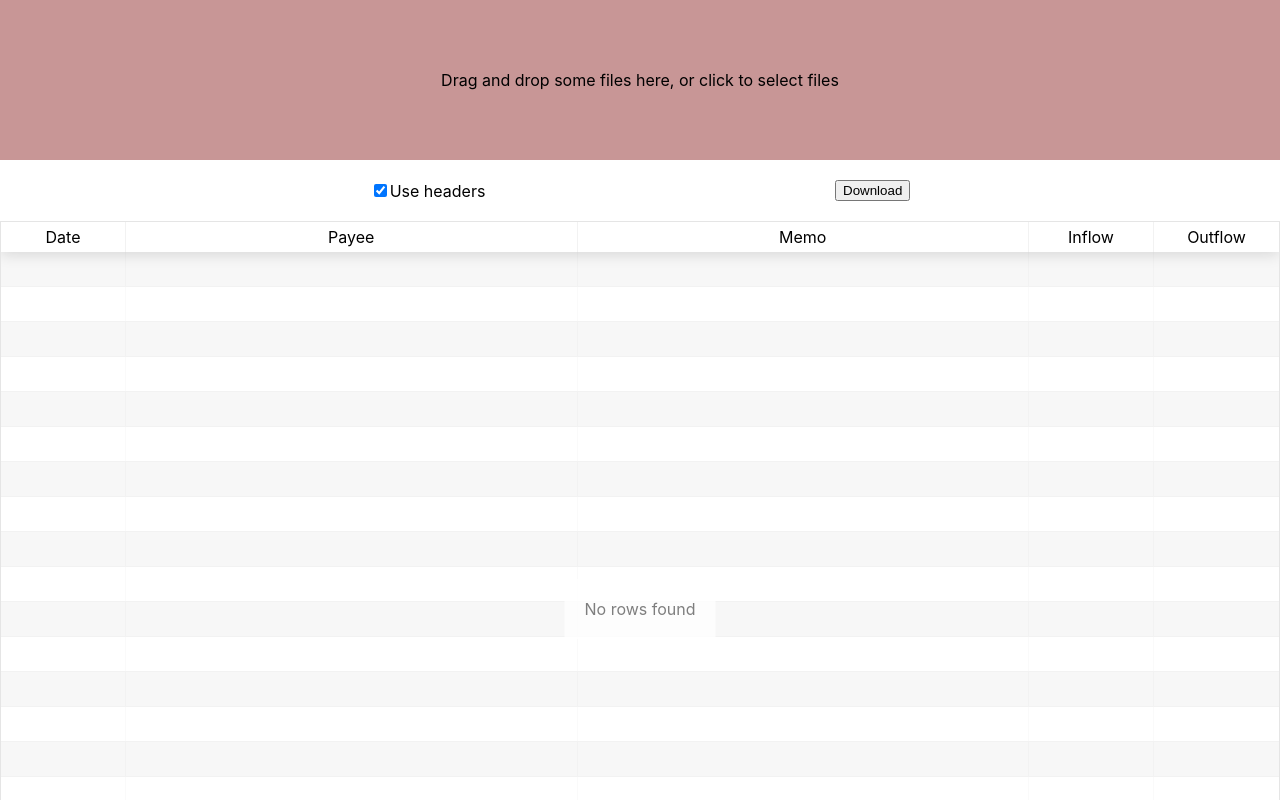
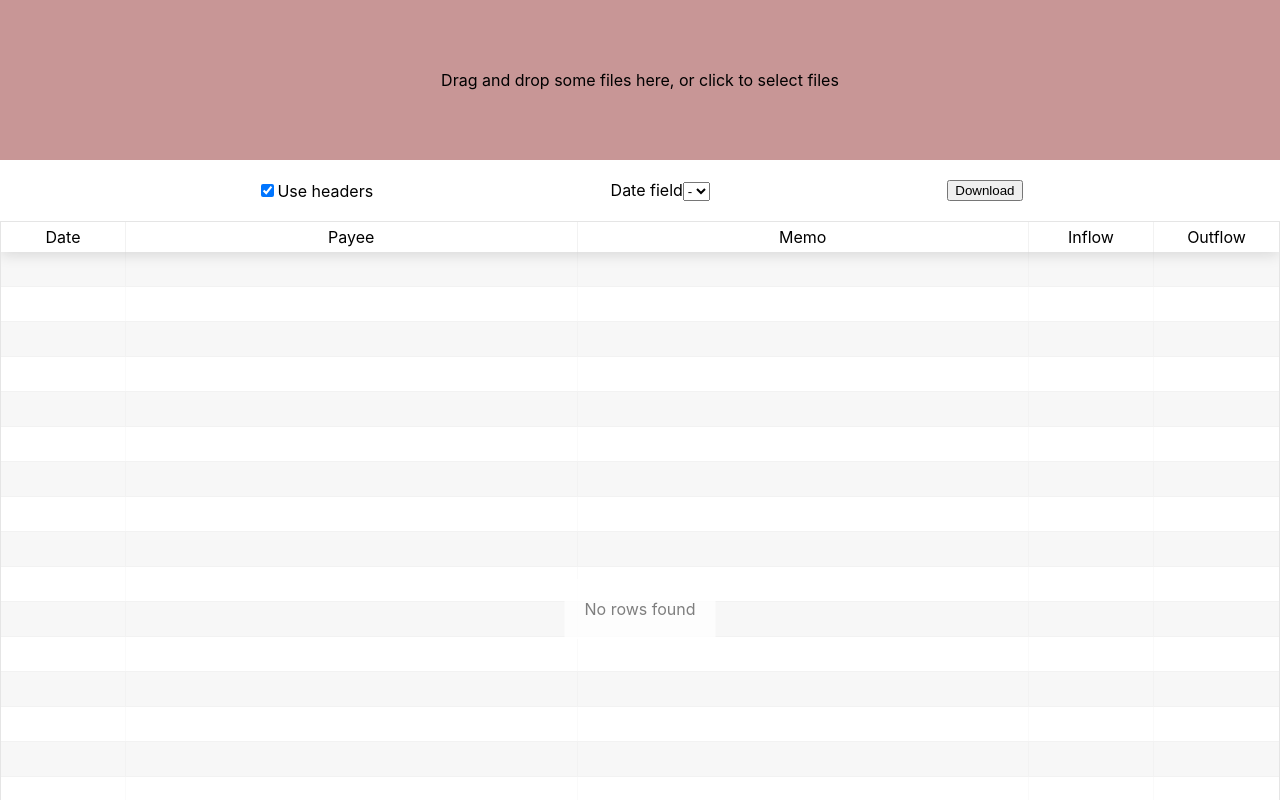
Before and after one commit to kvasbo/ynab-parser, a React (Create React App) app: page / in a window 1280 px wide. Shown: the top 800 px of the page. Built offline with nearby package versions, Linux system fonts and the light colour scheme.

Commit message:
Start work on column selectors

```diff
--- a/src/App.tsx
+++ b/src/App.tsx
@@ -96,6 +96,17 @@ class App extends React.PureComponent<{}, AppState> {
         return d;
     };
 
+    getSelectBoxFiller = (): JSX.Element[] => {
+        const out = [];
+        if (this.state.useHeaders) {
+            this.state.parsed.headers.forEach((h, i): void => {
+                out.push(<option value={i}>{h}</option>);
+            });
+        }
+        out.push(<option value="0">-</option>);
+        return out;
+    };
+
     download = (filename: string = 'ynab.csv'): void => {
         const element = document.createElement('a');
         let text = `"Date","Payee","Memo","Outflow","Inflow"\r\n`;
@@ -134,6 +145,10 @@ class App extends React.PureComponent<{}, AppState> {
                         />
                         <label htmlFor="checkUseHeaders">Use headers</label>
                     </span>
+                    <span>
+                        <label htmlFor="checkUseHeaders">Date field</label>
+                        <select id="date">{this.getSelectBoxFiller()}</select>
+                    </span>
                     <button onClick={(): void => this.download()}>Download</button>
                 </div>
                 <ReactTable data={this.mapData()} columns={columns} className="-striped -highlight" />
```
